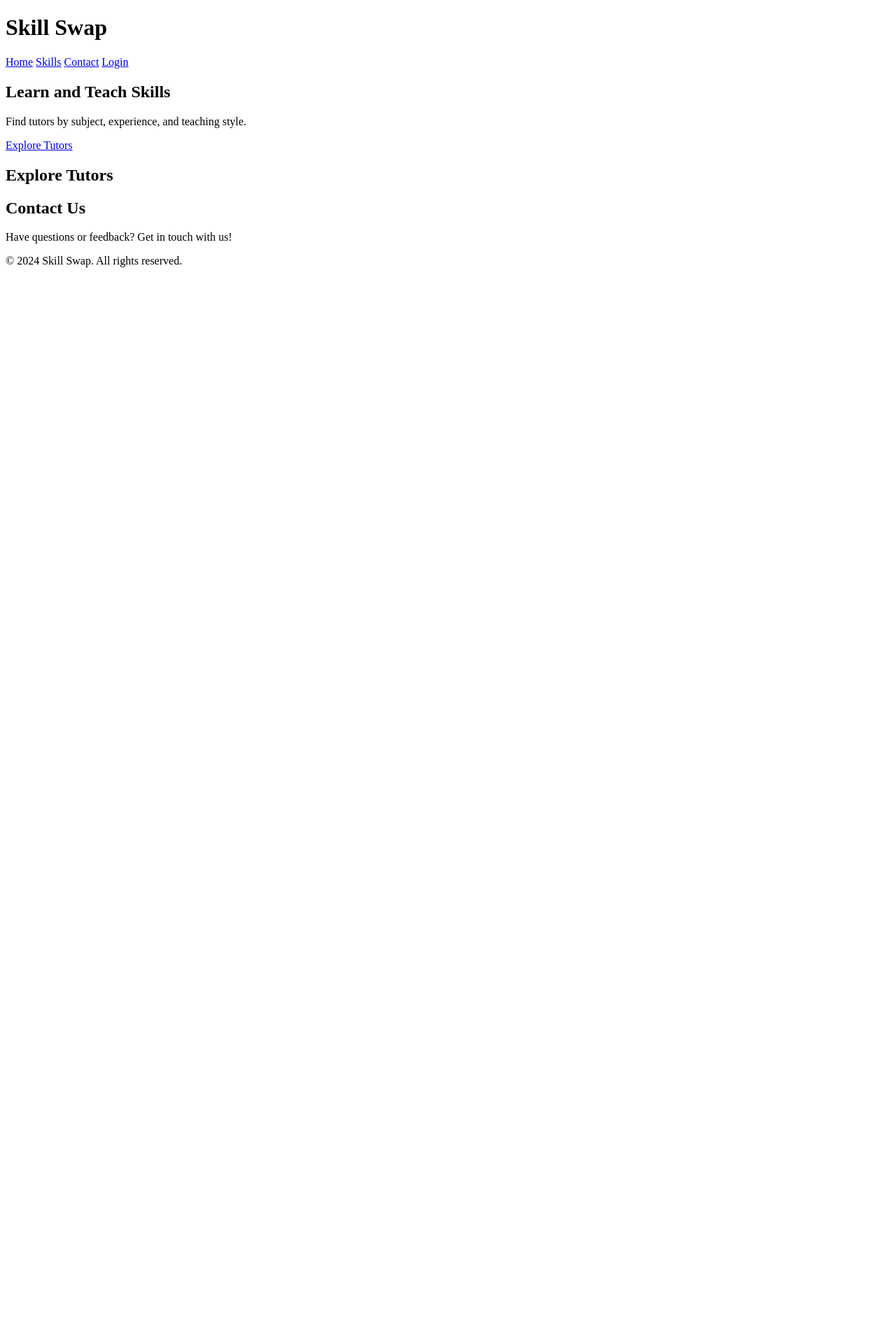
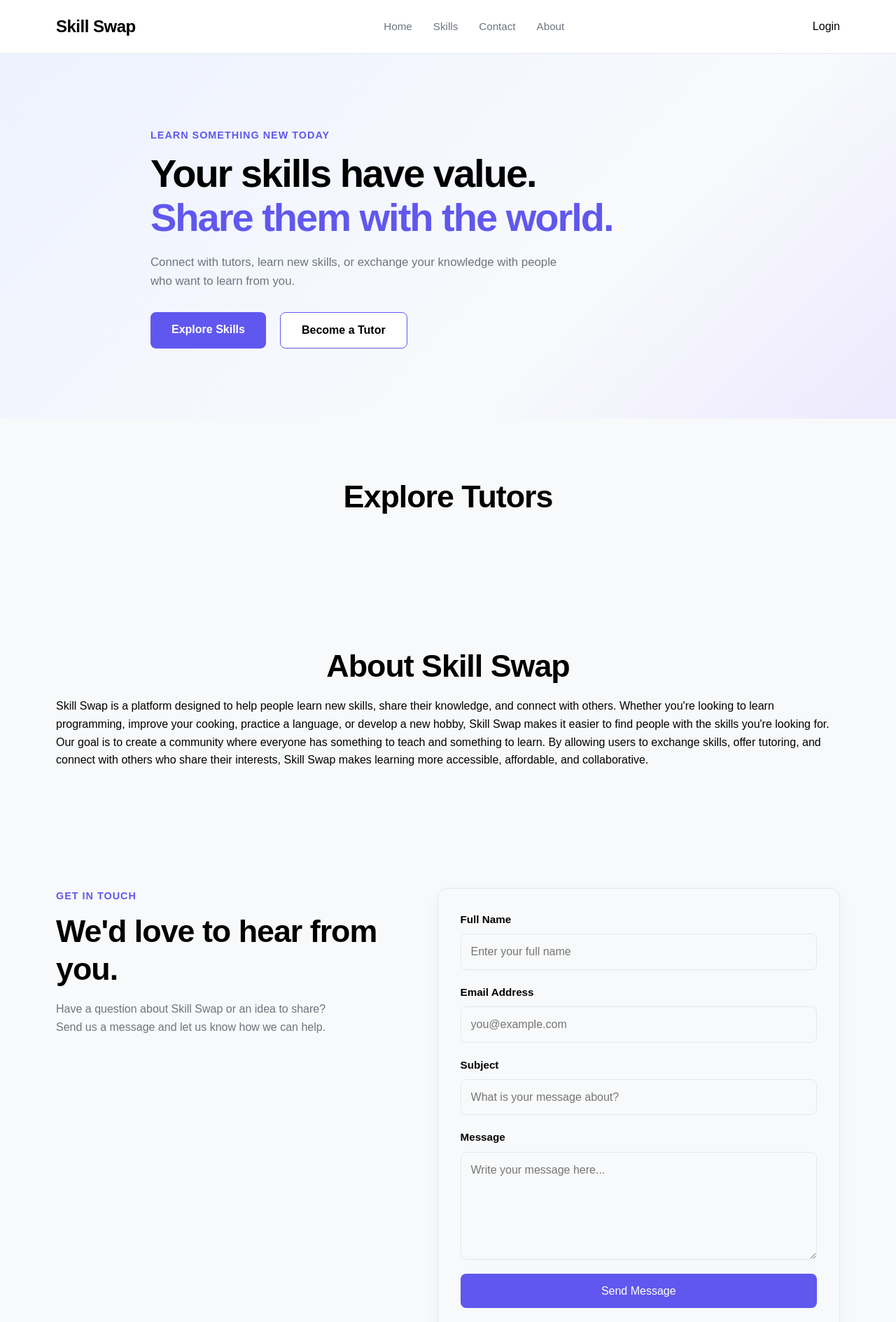
Before and after one commit to WartburgMason/skill-swap-mason, a plain HTML site: page index.html in a window 1280 px wide. Shown: the top 1889 px of the page at 70% size. Before the commit the page ends 800 px from the top, so only its background shows below. Drawn offline with Linux system fonts and the light colour scheme.

Commit message:
Added navigation components and basic styling

```diff
--- a/index.html
+++ b/index.html
@@ -8,35 +8,129 @@
 </head>
 <body>
     <script src="script.js"></script>
-    <header>
-        <h1>Skill Swap</h1>
-            <nav >
+    <header class="site-header">
+        <div class="container nav-container">
+            <a href="index.html" class="logo">Skill Swap</a>
+            <nav aria-label="Main navigation">
                 <a href="index.html">Home</a>
                 <a href="#skills">Skills</a>
                 <a href="#contact">Contact</a>
-                <a href="#login">Login</a>
+                <a href="#about">About</a>
             </nav>
+            <a href="#login" class="login-button">Login</a>
+        </div>
     </header>
     <main>
         <!-- Hero Section -->
-        <section id="hero">
-            <h2>Learn and Teach Skills</h2>
-            <p>Find tutors by subject, experience, and teaching style.</p>
-            <a href="#skills">Explore Tutors</a>
+        <section class="hero">
+            <div class="container hero-content">
+                <p class="eyebrow">LEARN SOMETHING NEW TODAY</p>
+                <h1>Your skills have value.<br>
+                    <span>Share them with the world.</span>
+                </h1>
+                <p class="hero-description">
+                    Connect with tutors, learn new skills, or exchange
+                    your knowledge with people who want to learn from you.
+                </p>
+
+                <div class="hero-actions">
+                    <a href="#skills" class="button primary-button">
+                        Explore Skills
+                    </a>
+                    <a href="#Become-A-Tutor" class="button secondary-button">
+                        Become a Tutor
+                    </a>
+                </div>
+            </div>
         </section>
-        <!-- Skill Section to Display Tutors -->
-        <section id="skills">
+        <section id="skills" class="skills-section">
             <h2>Explore Tutors</h2>
-            <!-- Placeholder for tutors list -->
+            <div class="container">
+                <!-- Placeholder for tutors list -->
+            </div>
         </section>
-        <section id="contact">
-            <h2>Contact Us</h2>
-            <p>Have questions or feedback? Get in touch with us!</p>
-            <!-- Contact form and contact information will be added later -->
+
+        <section id="about" class="about-section">
+            <div class="container about-container">
+                <h2>About Skill Swap</h2>
+                <p>
+                    Skill Swap is a platform designed to help people learn new skills, share their knowledge, and connect with others.
+                    Whether you're looking to learn programming, improve your cooking, practice a language, or develop a new hobby, Skill Swap makes it easier to find people with the skills you're looking for.
+                </p>
+                <p>
+                    Our goal is to create a community where everyone has something to teach and something to learn.
+                    By allowing users to exchange skills, offer tutoring, and connect with others who share their interests, Skill Swap makes learning more accessible, affordable, and collaborative.
+                </p>
+            </div>
         </section>
+
+        <section id="contact" class="contact-section">
+    <div class="container contact-container">
+        <div class="contact-info">
+            <p class="eyebrow">GET IN TOUCH</p>
+            <h2>We'd love to hear from you.</h2>
+            <p>
+                Have a question about Skill Swap or an idea to share?
+                Send us a message and let us know how we can help.
+            </p>
+        </div>
+
+        <form class="contact-form" action="#" method="post">
+            <div class="form-group">
+                <label for="name">Full Name</label>
+                <input
+                    type="text"
+                    id="name"
+                    name="name"
+                    placeholder="Enter your full name"
+                    autocomplete="name"
+                    required
+                >
+            </div>
+
+            <div class="form-group">
+                <label for="email">Email Address</label>
+                <input
+                    type="email"
+                    id="email"
+                    name="email"
+                    placeholder="you@example.com"
+                    autocomplete="email"
+                    required
+                >
+            </div>
+
+            <div class="form-group">
+                <label for="subject">Subject</label>
+                <input
+                    type="text"
+                    id="subject"
+                    name="subject"
+                    placeholder="What is your message about?"
+                    required
+                >
+            </div>
+
+            <div class="form-group">
+                <label for="message">Message</label>
+                <textarea
+                    id="message"
+                    name="message"
+                    rows="5"
+                    placeholder="Write your message here..."
+                    required
+                ></textarea>
+            </div>
+
+            <button type="submit" class="button primary-button">
+                Send Message
+            </button>
+        </form>
+    </div>
+</section>
     </main>
     <footer>
-        <p>&copy; 2024 Skill Swap. All rights reserved.</p>
+        <p>&copy; 2026 Skill Swap. All rights reserved.</p>
     </footer>
 </body>
 </html>
--- a/styles.css
+++ b/styles.css
@@ -0,0 +1,321 @@
+/* Define brand colors for website */
+:root {
+    --primary: #6058ee;
+    --primary-dark: #281eb1;
+    --text: black;
+    --muted: #6c757d;
+    --background: #f8f9fa;
+    --border: #e2e8f0;
+}
+
+* {
+    box-sizing: border-box;
+    margin: 0;
+    padding: 0;
+}
+
+html {
+    scroll-behavior: smooth;
+    scroll-padding-top: 80px;
+}
+
+body {
+    font-family: Arial, Helvetica, sans-serif;
+    color: var(--text);
+    background: var(--background);
+    line-height: 1.6;
+}
+
+a {
+    color: inherit;
+    text-decoration: none;
+}
+
+footer {
+    padding: 40px 0;
+    text-align: center;
+    background: var(--background);
+    border-top: 1px solid var(--border);
+    color: var(--muted);
+    font-size: 0.9rem;
+}
+
+.container{
+    width: min(1120px, 90%);
+    margin: 0 auto;
+}
+
+.about-section {
+    padding: 85px 0;
+    background: var(--background);
+}
+.about-section h2 {
+    text-align: center;
+    font-size: clamp(2rem, 4vw, 2.8rem);
+    line-height: 1.2;
+    letter-spacing: -1px;
+    margin-bottom: 18px;
+}
+
+.site-header {
+    background: white;
+    border-bottom: 1px solid var(--border);
+    position: sticky;
+    top: 0;
+    z-index: 10;
+}
+
+.nav-container {
+    min-height: 76px;
+    display: flex;
+    align-items: center;
+    justify-content: space-between;
+    gap: 24px;
+}
+
+.logo {
+    font-size: 1.5rem;
+    font-weight: 700;
+    letter-spacing: -0.5px;
+}
+
+nav {
+    display: flex;
+    align-items: center;
+    gap: 30px;
+}
+
+nav a {
+    color: var(--muted);
+    font-size: 0.95rem;
+    transition: color 0.2s ease;
+}
+
+nav a:hover,
+nav a.active {
+    color: var(--primary);
+}
+
+.nav-button {
+    padding: 10px 20px;
+    border: 1px solid var(--primary);
+    border-radius: 8px;
+    color: var(--primary);
+    font-weight: 700;
+    transition: background 0.2s ease, color 0.2s ease;
+}
+
+.nav-button:hover {
+    background: var(--primary);
+    color: white;
+}
+
+.hero {
+    padding: 105px 0 100px;
+    background: linear-gradient(135deg, #eef2ff, #f8fafc 65%, #ede9fe);
+}
+
+.hero-content {
+    max-width: 850px;
+}
+
+.eyebrow {
+    color: var(--primary);
+    font-size: 0.9rem;
+    font-weight: 700;
+    letter-spacing: 1px;
+    margin-bottom: 12px;
+}
+
+.hero h1 {
+    font-size: clamp(2.5rem, 5vw, 3.5rem);
+    line-height: 1.12;
+    letter-spacing: -2px;
+    margin-bottom: 20px;
+}
+
+.hero h1 span {
+    color: var(--primary);
+}
+
+.hero-description {
+    max-width: 600px;
+    color: var(--muted);
+    font-size: 1.05rem;
+    margin-bottom: 30px;
+}
+
+.hero-actions {
+    display: flex;
+    gap: 20px;
+    flex-wrap: wrap;
+}
+
+.button {
+    display: inline-block;
+    padding: 12px 30px;
+    border-radius: 8px;
+    font-weight: 700;
+    transition: transform 0.2s , background 0.2s;
+}
+
+.button:hover {
+    transform: translateY(-2px);
+}
+
+.primary-button {
+    background: var(--primary);
+    color: white;
+}
+
+.primary-button:hover {
+    background: var(--primary-dark);
+}
+
+.secondary-button {
+    background: white;
+    border: 1px solid var(--primary);
+}
+
+.secondary-button:hover {
+    background: #f1f5f9
+}
+
+.skills-section {
+    padding: 85px 0;
+}
+
+.skills-section h2 {
+    text-align: center;
+    font-size: clamp(2rem, 4vw, 2.8rem);
+    line-height: 1.2;
+    letter-spacing: -1px;
+    margin-bottom: 18px;
+}
+
+.section-heading {
+    text-align: center;
+    max-width: 650px;
+    margin: 0 auto 45px;
+}
+
+.contact-section {
+    padding: 85px 0;
+    background: var(--background);
+}
+
+.contact-container {
+    display: grid;
+    grid-template-columns: 1fr 1.2fr;
+    gap: 65px;
+    align-items: start;
+}
+
+.contact-info h2 {
+    font-size: clamp(2rem, 4vw, 2.8rem);
+    line-height: 1.2;
+    letter-spacing: -1px;
+    margin-bottom: 18px;
+}
+
+.contact-info > p:last-child {
+    color: var(--muted);
+    max-width: 420px;
+}
+
+.contact-form {
+    display: grid;
+    gap: 20px;
+    padding: 32px;
+    background: var(--white);
+    border: 1px solid var(--border);
+    border-radius: 14px;
+    box-shadow: 0 8px 24px rgba(15, 23, 42, 0.04);
+}
+
+.form-group {
+    display: grid;
+    gap: 8px;
+}
+
+.form-group label {
+    font-size: 0.95rem;
+    font-weight: 700;
+}
+
+.form-group input,
+.form-group textarea {
+    width: 100%;
+    padding: 12px 14px;
+    border: 1px solid var(--border);
+    border-radius: 8px;
+    background: var(--white);
+    color: var(--text);
+    font: inherit;
+    transition: border-color 0.2s, box-shadow 0.2s;
+}
+
+.form-group input:focus,
+.form-group textarea:focus {
+    outline: none;
+    border-color: var(--primary);
+    box-shadow: 0 0 0 3px rgba(79, 70, 229, 0.12);
+}
+
+.form-group textarea {
+    resize: vertical;
+    min-height: 130px;
+}
+
+.contact-form button {
+    border: none;
+    cursor: pointer;
+    font: inherit;
+}
+
+@media (max-width: 600px) {
+    .nav-container {
+        padding: 16px 0;
+        flex-wrap: wrap;
+        gap: 14px;
+    }
+
+    nav {
+        order: 3;
+        width: 100%;
+        justify-content: space-between;
+        gap: 12px;
+    }
+
+    nav a {
+        font-size: 0.85rem;
+    }
+
+    .hero {
+        padding: 70px 0;
+    }
+
+    .hero h1 {
+        letter-spacing: -1px;
+    }
+    .footer-content {
+        flex-direction: column;
+        align-items: flex-start;
+    }
+}
+@media (max-width: 850px) {
+    .contact-container {
+        grid-template-columns: 1fr;
+        gap: 35px;
+    }
+}
+
+@media (max-width: 600px) {
+    .contact-section {
+        padding: 60px 0;
+    }
+
+    .contact-form {
+        padding: 22px;
+    }
+}
```
